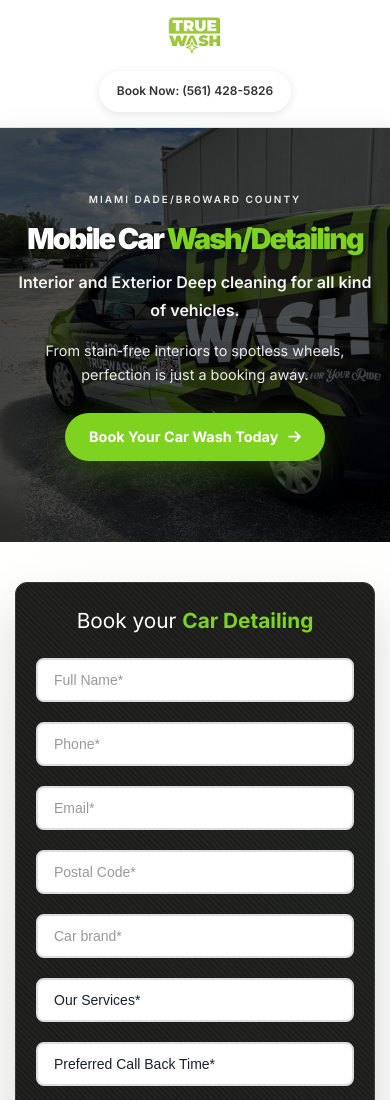
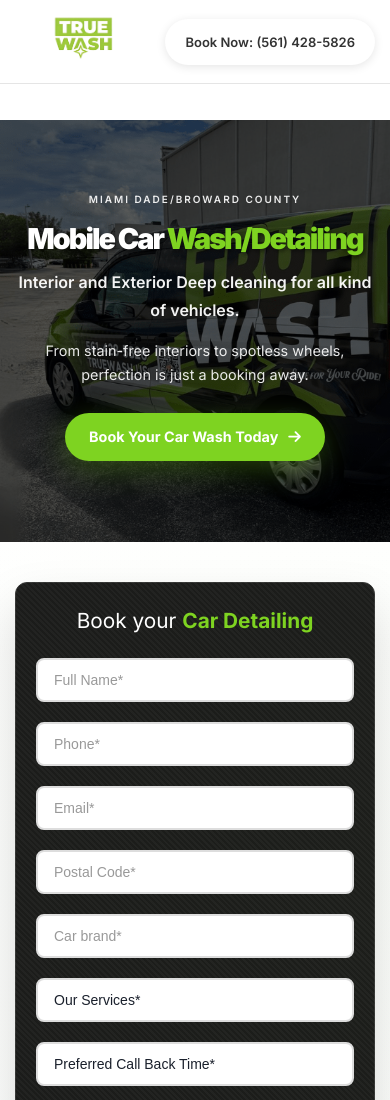
Before and after one commit to ChrolloAce/TrueWashLandingPage, a website: page index.html in a window 390 px wide. Shown: the top 1100 px of the page. Drawn offline with Linux system fonts and the light colour scheme.

Commit message:
Fix header button sizing and layout - improved button proportions on desktop and mobile, better header spacing and alignment

```diff
--- a/theme.css
+++ b/theme.css
@@ -96,7 +96,7 @@ body {
 .book-now-btn {
     background: white;
     color: #333 !important;
-    padding: 12px 24px;
+    padding: 14px 28px;
     border-radius: 50px;
     font-weight: 600;
     text-decoration: none;
@@ -106,6 +106,9 @@ body {
     align-items: center;
     gap: 8px;
     border: 2px solid transparent;
+    font-size: 1rem;
+    white-space: nowrap;
+    min-height: 48px;
 }
 
 .book-now-btn:hover {
@@ -1299,19 +1302,23 @@ body {
      }
 
      .header-content {
-         flex-direction: column;
-         gap: 8px;
-         align-items: center;
+         flex-direction: row;
+         gap: 12px;
+         align-items: center;
+         justify-content: space-between;
      }
 
     .logo-img {
-        height: 40px;
+        height: 45px;
+        max-width: 150px;
     }
 
     .book-now-btn {
-        padding: 8px 16px;
-        font-size: 12px;
+        padding: 10px 18px;
+        font-size: 13px;
         white-space: nowrap;
+        min-height: 40px;
+        flex-shrink: 0;
     }
 
          /* Hero Mobile */
@@ -1685,6 +1692,7 @@ body {
          background: rgba(255, 255, 255, 0.95);
          backdrop-filter: blur(10px);
          border-bottom: 1px solid rgba(0, 0, 0, 0.1);
+         padding: 12px 0;
      }
 
     body {
```
Lines whose indentation alone changed are shown as unchanged.
